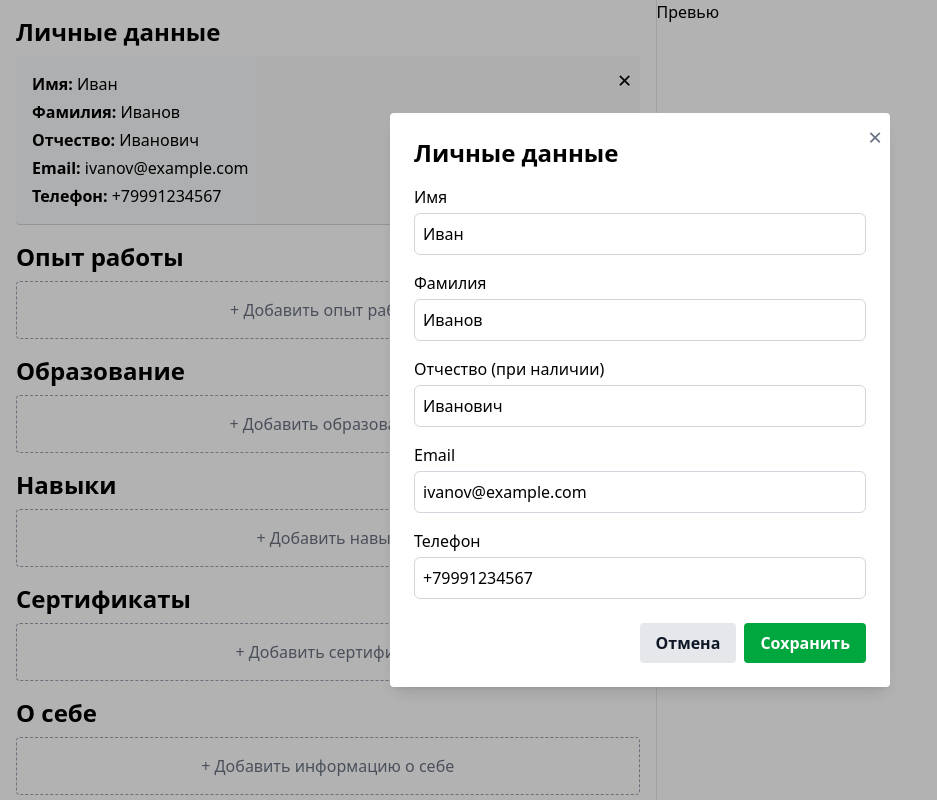
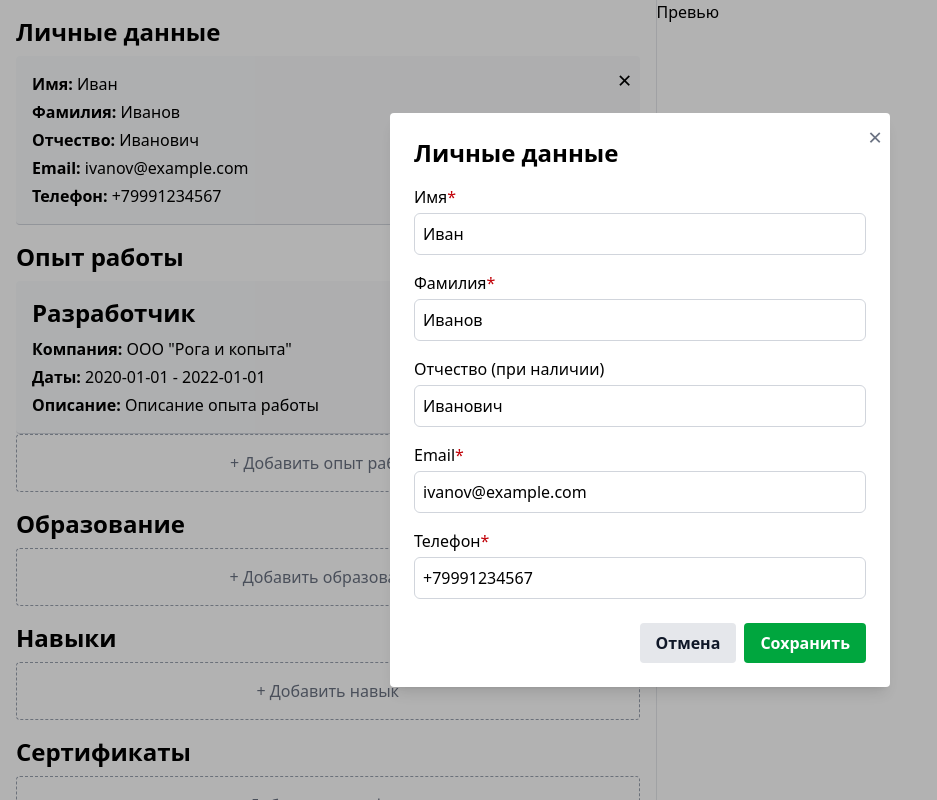
Before and after one commit to NERFTHISPLS/react-resume-editor, a React (Vite) app: page / in a window 1280 px wide. Both pictures are taken after a click on the element 327 px from the left and 120 px from the top of the page. Shown: the whole page, without its empty margins (0-937 px from the left). Built offline with nearby package versions, Linux system fonts and the light colour scheme.

Commit message:
experience form

```diff
--- a/package.json
+++ b/package.json
@@ -15,7 +15,8 @@
     "react": "^19.1.0",
     "react-dom": "^19.1.0",
     "react-redux": "^9.2.0",
-    "tailwindcss": "^4.1.11"
+    "tailwindcss": "^4.1.11",
+    "uuid": "^11.1.0"
   },
   "devDependencies": {
     "@eslint/js": "^9.29.0",
--- a/src/features/resume/BlockInfo.tsx
+++ b/src/features/resume/BlockInfo.tsx
@@ -3,11 +3,15 @@ import type { ReactNode } from 'react';
 interface Props {
   title?: string;
   children: ReactNode;
+  onClick?: () => void;
 }
 
-export default function BlockInfo({ title, children }: Props) {
+export default function BlockInfo({ title, children, onClick }: Props) {
   return (
-    <div className="border-b border-gray-300 p-4 rounded bg-gray-50 cursor-pointer group relative">
+    <div
+      className="border-b border-gray-300 p-4 rounded bg-gray-50 cursor-pointer group relative"
+      onClick={onClick}
+    >
       {title && <h2 className="text-2xl font-bold mb-2">{title}</h2>}
 
       <div className="flex flex-col gap-1">{children}</div>
--- a/src/features/resume/Editor.tsx
+++ b/src/features/resume/Editor.tsx
@@ -1,9 +1,12 @@
 import { useState } from 'react';
+import { useSelector } from 'react-redux';
+import type { RootState } from '../../store';
 import Modal from '../../ui/Modal';
 import About from './About';
 import Certificates from './Certificates';
 import Education from './Education';
 import Experience from './Experience';
+import ExperienceForm from './ExperienceForm';
 import PersonalInfoBlock from './PersonalInfoBlock';
 import PersonalInfoForm from './PersonalInfoForm';
 import Skills from './Skills';
@@ -11,6 +14,13 @@ import type { BlockType } from './types';
 
 export default function Editor() {
   const [openedBlock, setOpenedBlock] = useState<BlockType | null>(null);
+  const selectedExperienceId = useSelector(
+    (state: RootState) => state.resume.selectedExperienceId,
+  );
+
+  const handleCloseForm = () => {
+    setOpenedBlock(null);
+  };
 
   return (
     <div className="flex-1 border-r border-gray-200 flex flex-col gap-4 p-4 overflow-y-auto">
@@ -21,9 +31,16 @@ export default function Editor() {
       <Certificates onClick={() => setOpenedBlock('certificates')} />
       <About onClick={() => setOpenedBlock('about')} />
 
-      <Modal isOpen={!!openedBlock} onClose={() => setOpenedBlock(null)}>
+      <Modal isOpen={!!openedBlock} onClose={handleCloseForm}>
         {openedBlock === 'personalInfo' && (
-          <PersonalInfoForm onCancel={() => setOpenedBlock(null)} />
+          <PersonalInfoForm onCancel={handleCloseForm} />
+        )}
+
+        {openedBlock === 'experience' && (
+          <ExperienceForm
+            selectedExperienceId={selectedExperienceId}
+            onCancel={handleCloseForm}
+          />
         )}
       </Modal>
     </div>
--- a/src/features/resume/Experience.tsx
+++ b/src/features/resume/Experience.tsx
@@ -1,8 +1,9 @@
-import { useSelector } from 'react-redux';
+import { useDispatch, useSelector } from 'react-redux';
 import type { RootState } from '../../store';
 import AddBlockButton from '../../ui/AddBlockButton';
 import BlockInfo from './BlockInfo';
 import BlockInfoRow from './BlockInfoRow';
+import { setSelectedExperienceId } from './resumeSlice';
 
 interface Props {
   onClick: () => void;
@@ -10,6 +11,7 @@ interface Props {
 
 export default function Experience({ onClick }: Props) {
   const experience = useSelector((state: RootState) => state.resume.experience);
+  const dispatch = useDispatch();
 
   return (
     <section className="flex flex-col" onClick={onClick}>
@@ -17,7 +19,11 @@ export default function Experience({ onClick }: Props) {
 
       {experience.length > 0 &&
         experience.map((item) => (
-          <BlockInfo key={item.position} title={item.position}>
+          <BlockInfo
+            key={item.id}
+            title={item.position}
+            onClick={() => dispatch(setSelectedExperienceId(item.id))}
+          >
             <BlockInfoRow title="Компания" info={item.company} />
             <BlockInfoRow
               title="Даты"
@@ -27,7 +33,9 @@ export default function Experience({ onClick }: Props) {
           </BlockInfo>
         ))}
 
-      <AddBlockButton>+ Добавить опыт работы</AddBlockButton>
+      <AddBlockButton onClick={() => dispatch(setSelectedExperienceId(null))}>
+        + Добавить опыт работы
+      </AddBlockButton>
     </section>
   );
 }
--- /dev/null
+++ b/src/features/resume/ExperienceForm.tsx
@@ -0,0 +1,103 @@
+import { useState, type ChangeEvent, type FormEvent } from 'react';
+import { useDispatch, useSelector } from 'react-redux';
+import { v4 as uuidv4 } from 'uuid';
+import type { RootState } from '../../store';
+import BlockForm from '../../ui/BlockForm';
+import FormRow from '../../ui/FormRow';
+import { setExperience, setSelectedExperienceId } from './resumeSlice';
+import type { Experience } from './types';
+
+interface Props {
+  selectedExperienceId: string | null;
+  onCancel: () => void;
+}
+
+export default function ExperienceForm({
+  selectedExperienceId,
+  onCancel,
+}: Props) {
+  const targetExperience = useSelector((state: RootState) =>
+    state.resume.experience.find((exp) => exp.id === selectedExperienceId),
+  );
+
+  const [form, setForm] = useState<Experience>(
+    targetExperience ?? {
+      id: uuidv4(),
+      position: '',
+      company: '',
+      startDate: '',
+      endDate: '',
+      description: '',
+    },
+  );
+
+  const dispatch = useDispatch();
+
+  const handleChange = (
+    e: ChangeEvent<HTMLInputElement> | ChangeEvent<HTMLTextAreaElement>,
+  ) => {
+    setForm({ ...form, [e.target.id]: e.target.value });
+  };
+
+  const handleSubmit = (e: FormEvent<HTMLFormElement>) => {
+    e.preventDefault();
+
+    dispatch(setExperience(form));
+    dispatch(setSelectedExperienceId(null));
+    onCancel();
+  };
+
+  return (
+    <BlockForm title="Опыт работы" onCancel={onCancel} onSubmit={handleSubmit}>
+      <FormRow
+        isRequired={true}
+        inputType="text"
+        htmlFor="position"
+        value={form.position}
+        onChange={handleChange}
+      >
+        Должность
+      </FormRow>
+
+      <FormRow
+        isRequired={true}
+        inputType="text"
+        htmlFor="company"
+        value={form.company}
+        onChange={handleChange}
+      >
+        Компания
+      </FormRow>
+
+      <FormRow
+        isRequired={true}
+        inputType="text"
+        htmlFor="startDate"
+        value={form.startDate}
+        onChange={handleChange}
+      >
+        Дата начала
+      </FormRow>
+
+      <FormRow
+        isRequired={true}
+        inputType="text"
+        htmlFor="endDate"
+        value={form.endDate}
+        onChange={handleChange}
+      >
+        Дата окончания
+      </FormRow>
+
+      <FormRow
+        isRequired={true}
+        inputType="textarea"
+        htmlFor="description"
+        value={form.description}
+        onChange={handleChange}
+      >
+        Описание
+      </FormRow>
+    </BlockForm>
+  );
+}
--- a/src/features/resume/PersonalInfoForm.tsx
+++ b/src/features/resume/PersonalInfoForm.tsx
@@ -1,9 +1,10 @@
 import { useState, type ChangeEvent, type FormEvent } from 'react';
 import { useDispatch, useSelector } from 'react-redux';
 import type { RootState } from '../../store';
-import ResumeBlockForm from '../../ui/BlockForm';
+import BlockForm from '../../ui/BlockForm';
 import FormRow from '../../ui/FormRow';
 import { setPersonalInfo } from './resumeSlice';
+import type { PersonalInfo } from './types';
 
 interface Props {
   onCancel: () => void;
@@ -13,12 +14,12 @@ export default function PersonalInfoForm({ onCancel }: Props) {
   const { name, surname, patronymic, email, phone } =
     useSelector((state: RootState) => state.resume.personalInfo) ?? {};
 
-  const [form, setForm] = useState({
-    name,
-    surname,
-    patronymic,
-    email,
-    phone,
+  const [form, setForm] = useState<PersonalInfo>({
+    name: name ?? '',
+    surname: surname ?? '',
+    patronymic: patronymic ?? '',
+    email: email ?? '',
+    phone: phone ?? '',
   });
 
   const dispatch = useDispatch();
@@ -37,12 +38,13 @@ export default function PersonalInfoForm({ onCancel }: Props) {
   };
 
   return (
-    <ResumeBlockForm
+    <BlockForm
       title="Личные данные"
       onCancel={onCancel}
       onSubmit={handleSubmit}
     >
       <FormRow
+        isRequired={true}
         inputType="text"
         htmlFor="name"
         value={form.name}
@@ -52,6 +54,7 @@ export default function PersonalInfoForm({ onCancel }: Props) {
       </FormRow>
 
       <FormRow
+        isRequired={true}
         inputType="text"
         htmlFor="surname"
         value={form.surname}
@@ -70,7 +73,8 @@ export default function PersonalInfoForm({ onCancel }: Props) {
       </FormRow>
 
       <FormRow
-        inputType="text"
+        isRequired={true}
+        inputType="email"
         htmlFor="email"
         value={form.email}
         onChange={handleChange}
@@ -79,13 +83,14 @@ export default function PersonalInfoForm({ onCancel }: Props) {
       </FormRow>
 
       <FormRow
-        inputType="text"
+        isRequired={true}
+        inputType="tel"
         htmlFor="phone"
         value={form.phone}
         onChange={handleChange}
       >
         Телефон
       </FormRow>
-    </ResumeBlockForm>
+    </BlockForm>
   );
 }
--- a/src/features/resume/resumeSlice.ts
+++ b/src/features/resume/resumeSlice.ts
@@ -1,5 +1,5 @@
-import { createSlice } from '@reduxjs/toolkit';
-import type { Resume } from './types';
+import { createSlice, type PayloadAction } from '@reduxjs/toolkit';
+import type { Experience, PersonalInfo, Resume } from './types';
 
 const initialState: Resume = {
   personalInfo: {
@@ -9,23 +9,44 @@ const initialState: Resume = {
     email: 'ivanov@example.com',
     phone: '+79991234567',
   },
-  experience: [],
+  experience: [
+    {
+      id: '1',
+      position: 'Разработчик',
+      company: 'ООО "Рога и копыта"',
+      startDate: '2020-01-01',
+      endDate: '2022-01-01',
+      description: 'Описание опыта работы',
+    },
+  ],
   education: [],
   skills: [],
   certificates: [],
   about: null,
+  selectedExperienceId: null,
 };
 
 export const resumeSlice = createSlice({
   name: 'resume',
   initialState,
   reducers: {
-    setPersonalInfo: (state, action) => {
+    setPersonalInfo: (state, action: PayloadAction<PersonalInfo>) => {
       state.personalInfo = action.payload;
     },
 
-    setExperience: (state, action) => {
-      state.experience = action.payload;
+    setExperience: (state, action: PayloadAction<Experience>) => {
+      if (state.selectedExperienceId) {
+        state.experience = state.experience.map((exp) =>
+          exp.id === state.selectedExperienceId ? action.payload : exp,
+        );
+        state.selectedExperienceId = null;
+      } else {
+        state.experience.push(action.payload);
+      }
+    },
+
+    setSelectedExperienceId: (state, action: PayloadAction<string | null>) => {
+      state.selectedExperienceId = action.payload;
     },
 
     setEducation: (state, action) => {
@@ -49,6 +70,7 @@ export const resumeSlice = createSlice({
 export const {
   setPersonalInfo,
   setExperience,
+  setSelectedExperienceId,
   setEducation,
   setSkills,
   setCertificates,
--- a/src/features/resume/types.ts
+++ b/src/features/resume/types.ts
@@ -7,6 +7,7 @@ export interface PersonalInfo {
 }
 
 export interface Experience {
+  id: string;
   position: string;
   company: string;
   startDate: string;
@@ -44,6 +45,7 @@ export interface Resume {
   skills: Skill[];
   certificates: Certificate[];
   about: About | null;
+  selectedExperienceId: string | null;
 }
 
 export type BlockType =
--- a/src/ui/FormRow.tsx
+++ b/src/ui/FormRow.tsx
@@ -5,6 +5,7 @@ interface Props {
   htmlFor?: string;
   className?: string;
   value?: string;
+  isRequired?: boolean;
   onChange?: (
     e: ChangeEvent<HTMLInputElement> | ChangeEvent<HTMLTextAreaElement>,
   ) => void;
@@ -15,6 +16,7 @@ export default function FormRow({
   inputType,
   htmlFor,
   className = '',
+  isRequired = false,
   value,
   onChange,
   children,
@@ -23,10 +25,12 @@ export default function FormRow({
     <div className={`flex flex-col gap-1 ${className}`}>
       <label className="font-medium" htmlFor={htmlFor}>
         {children}
+        {isRequired && <span className="text-red-700">*</span>}
       </label>
 
       {inputType !== 'textarea' && (
         <input
+          required={isRequired}
           type={inputType}
           className="border border-gray-300 rounded-md p-2"
           id={htmlFor}
@@ -37,6 +41,7 @@ export default function FormRow({
 
       {inputType === 'textarea' && (
         <textarea
+          required={isRequired}
           className="border border-gray-300 rounded-md p-2"
           id={htmlFor}
           value={value}
```
Also changed, not shown: src/ui/AddBlockButton.tsx (+6 -2 lines), 1 other file (tests, documents, lock files or other folders).
